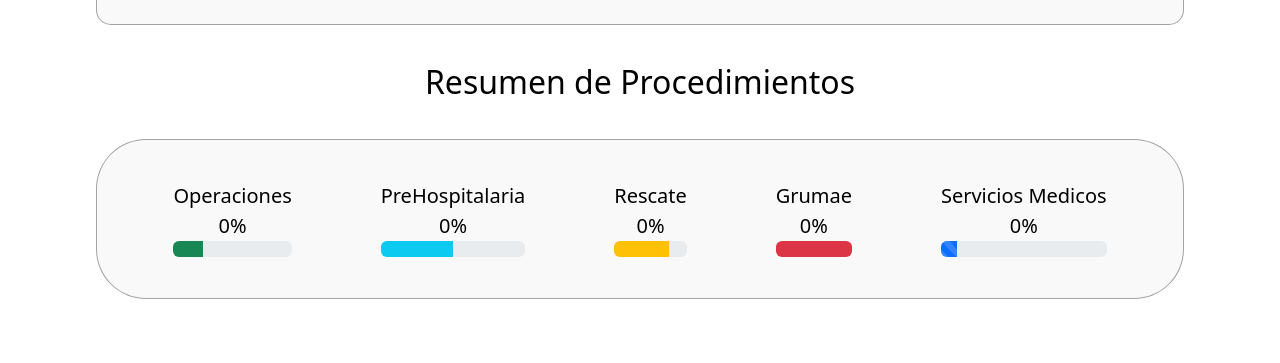
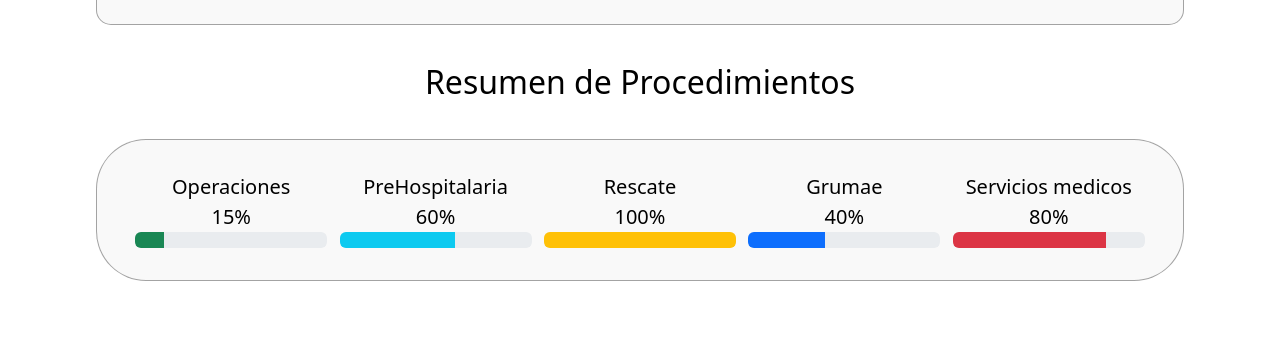
Before and after one commit to TheHazard911/Cuerpo_bomberos, a Django app: template web/templates/dashboard.html in a window 1280 px wide. Shown: the part 1026-1389 px from the top of the page. After the commit the page ends 1307 px from the top, so only its background shows below. Run offline with Django 5.2, Linux system fonts and the light colour scheme; the template is opened without the code that fills it: values that come from a table or form of the project are taken from there, others are empty; data comes from the database, SQL or seed files in the repository; a map, chart or similar area stays blank; some web fonts are replaced.

Commit message:
efectos de estadisticas

```diff
--- a/web/static/js/graphic.js
+++ b/web/static/js/graphic.js
@@ -59,3 +59,35 @@ new Chart(ctx, {
         },
     },
 });
+function updateProgressBar(id, progressValue) {
+    const progressBar = document.getElementById(`progress-bar-${id}`);
+    const progressText = document.getElementById(`progress-text-${id}`);
+    progressBar.style.width = progressValue + '%';
+    progressText.textContent = progressValue + '%';
+}
+
+function animateProgress(id, targetValue) {
+    let progress = 0;
+    const interval = setInterval(() => {
+        if (progress >= targetValue) {
+            clearInterval(interval);
+        } else {
+            progress++;
+            updateProgressBar(id, progress);
+        }
+    }, 10); // Ajusta la velocidad de la animación aquí
+}
+
+// Valores fijos para cada barra de progreso
+const progressValues = {
+    'operaciones': 15,
+    'prehospitalaria': 60,
+    'rescate': 100,
+    'grumae': 40,
+    'servicios-medicos': 80
+};
+
+// Inicia la animación para cada barra con los valores fijos
+for (const id in progressValues) {
+    animateProgress(id, progressValues[id]);
+}
--- a/web/static/styles.css
+++ b/web/static/styles.css
@@ -1207,7 +1207,7 @@ summary > * {
 .div-analytics {
   margin: 0 auto;
   width: 85%;
-  height: 20vh;
+  height: auto;
   background-color: #f0f0f06a;
   border: thin solid #969696db;
   border-radius: 50px;
@@ -1216,14 +1216,16 @@ summary > * {
   display: flex;
   align-items: center;
   justify-content: space-around;
+  flex-wrap: wrap;
 }
 .progress-bar{
   width: auto;
   height: auto;
   display: flex;
   flex-direction: column;
-  justify-content: center;
+  justify-content: space-between;
   p{
+    width: 12rem;
     padding: 0;
     margin: 0;
  }
--- a/web/templates/dashboard.html
+++ b/web/templates/dashboard.html
@@ -70,74 +70,95 @@
 <div class="div-analytics">
   <section class="progress-bar">
     <p>Operaciones</p>
-    <p>0%</p>
+    <p id="progress-text-operaciones">0%</p>
     <div
       class="progress"
       role="progressbar"
       aria-label="Success example"
-      aria-valuenow="25"
+      aria-valuenow="0"
       aria-valuemin="0"
       aria-valuemax="100"
     >
-      <div class="progress-bar bg-success" style="width: 25%"></div>
+      <div
+        class="progress-bar bg-success"
+        id="progress-bar-operaciones"
+        style="width: 0%"
+      ></div>
     </div>
   </section>
   <section class="progress-bar">
     <p>PreHospitalaria</p>
-    <p>0%</p>
+    <p id="progress-text-prehospitalaria">0%</p>
     <div
       class="progress"
       role="progressbar"
-      aria-label="Info example"
-      aria-valuenow="50"
+      aria-label="Success example"
+      aria-valuenow="0"
       aria-valuemin="0"
       aria-valuemax="100"
     >
-      <div class="progress-bar bg-info" style="width: 50%"></div>
+      <div
+        class="progress-bar bg-info"
+        id="progress-bar-prehospitalaria"
+        style="width: 0%"
+      ></div>
     </div>
   </section>
   <section class="progress-bar">
     <p>Rescate</p>
-    <p>0%</p>
+    <p id="progress-text-rescate">0%</p>
     <div
       class="progress"
       role="progressbar"
-      aria-label="Warning example"
-      aria-valuenow="75"
+      aria-label="Success example"
+      aria-valuenow="0"
       aria-valuemin="0"
       aria-valuemax="100"
     >
-      <div class="progress-bar bg-warning" style="width: 75%"></div>
+      <div
+        class="progress-bar bg-warning"
+        id="progress-bar-rescate"
+        style="width: 0%"
+      ></div>
     </div>
   </section>
   <section class="progress-bar">
     <p>Grumae</p>
-    <p>0%</p>
+    <p id="progress-text-grumae">0%</p>
     <div
       class="progress"
       role="progressbar"
-      aria-label="Danger example"
-      aria-valuenow="100"
+      aria-label="Success example"
+      aria-valuenow="0"
       aria-valuemin="0"
       aria-valuemax="100"
     >
-      <div class="progress-bar bg-danger" style="width: 100%"></div>
+      <div
+        class="progress-bar"
+        id="progress-bar-grumae"
+        style="width: 0%"
+      ></div>
     </div>
   </section>
   <section class="progress-bar">
-    <p>Servicios Medicos</p>
-    <p>0%</p>
+    <p>Servicios medicos</p>
+    <p id="progress-text-servicios-medicos">0%</p>
     <div
       class="progress"
       role="progressbar"
-      aria-label="Default striped example"
-      aria-valuenow="10"
+      aria-label="Success example"
+      aria-valuenow="0"
       aria-valuemin="0"
       aria-valuemax="100"
     >
-      <div class="progress-bar progress-bar-striped" style="width: 10%"></div>
+      <div
+        class="progress-bar bg-danger"
+        id="progress-bar-servicios-medicos"
+        style="width: 0%"
+      ></div>
     </div>
   </section>
+
+  <script src="../static/js/graphic.js"></script>
+  {% endblock %}
 </div>
-<script src="../static/js/graphic.js"></script>
-{% endblock %}
```
